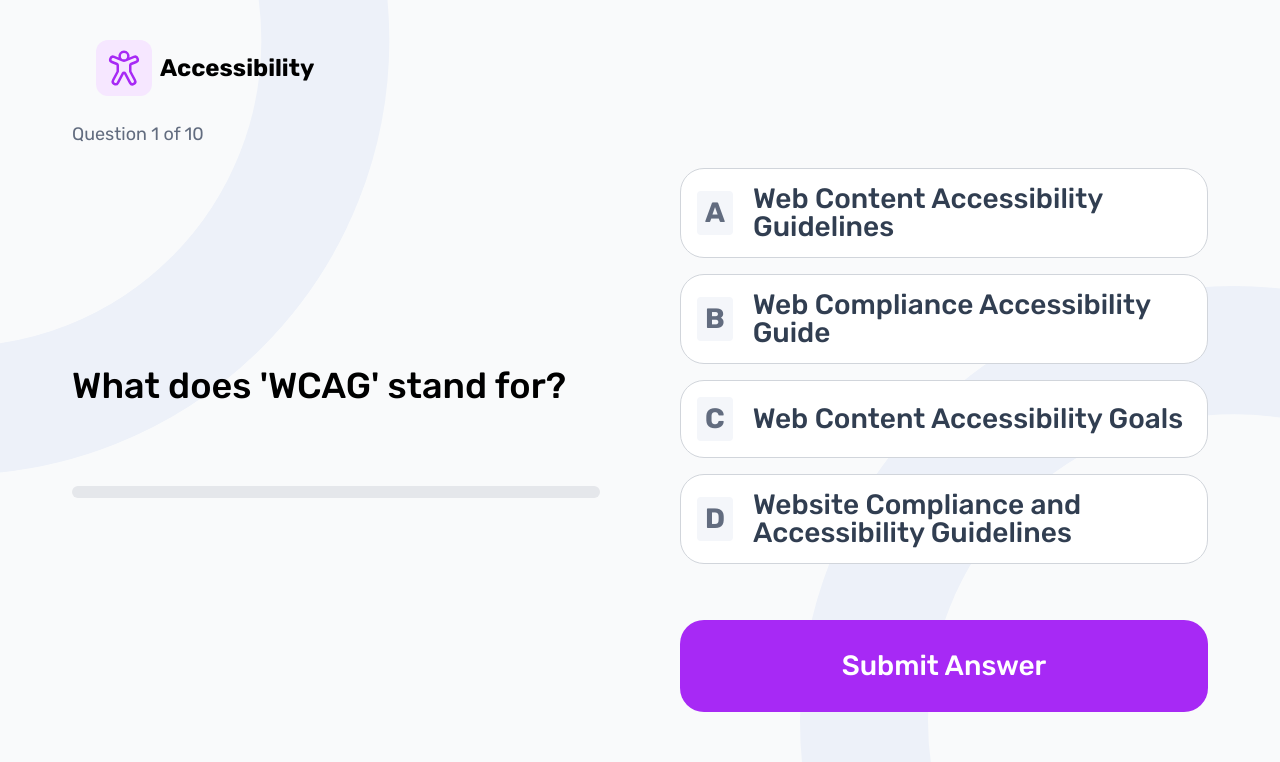
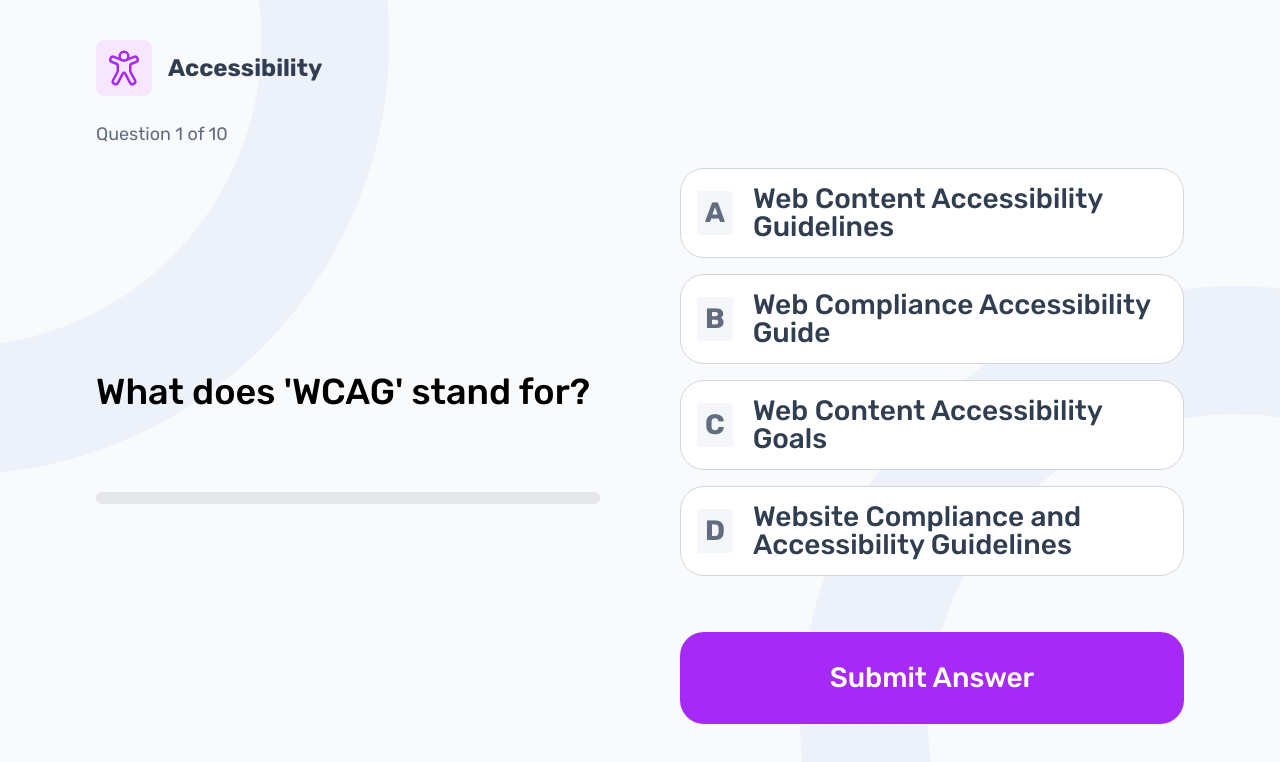
Before and after one commit to mehdias63/Frontend-quiz-app, a Next.js app: page /accessibility in a window 1280 px wide. Shown: the top 762 px of the page. Built offline with nearby package versions, Linux system fonts and the light colour scheme.

Commit message:
update topicPage

```diff
--- a/src/app/[topic]/page.jsx
+++ b/src/app/[topic]/page.jsx
@@ -4,7 +4,6 @@ import data from '../data/data.json'
 import { useState } from 'react'
 import { useParams, useRouter } from 'next/navigation'
 import Question from '../components/Question'
-import Header from '../components/Header'
 import clsx from 'clsx'
 import QuizIcon from 'app/components/QuizIcon'
 
@@ -60,19 +59,14 @@ export default function QuizPage() {
 		setShowError(false)
 	}
 
-	const bgColor = clsx('rounded-xl p-2', {
-		'bg-primary-600': quiz.title.toLowerCase() === 'html',
-		'bg-primary-500': quiz.title.toLowerCase() === 'css',
-		'bg-primary-400': quiz.title.toLowerCase() === 'javascript',
-		'bg-primary-200': quiz.title.toLowerCase() === 'accessibility',
-	})
-
 	return (
 		<main className="relative min-h-screen flex flex-col items-start px-4 py-10 xl:px-12 z-20">
-			<Header title={quiz.title} icon={quiz.icon} bgColor={bgColor} />
-			<div className="w-full p-6 space-y-1">
+			<div className="lg:px-12">
+				<QuizIcon title={quiz.title} icon={quiz.icon} />
+			</div>
+			<div className="w-full p-6 space-y-1 lg:px-12">
 				{!(isLastQuestion && isSubmitted) && (
-					<p className="text-sm lg:text-lg leading-[1.3125rem] text-primary-800">
+					<p className="text-sm lg:text-lg leading-[1.3125rem] text-primary-800 mb-8 lg:mb-0">
 						Question {current + 1} of {quiz.questions.length}
 					</p>
 				)}
@@ -91,18 +85,14 @@ export default function QuizPage() {
 						/>
 					</>
 				) : (
-					<div className="w-full flex flex-col lg:flex-row items-start lg:px-12">
+					<div className="w-full flex flex-col lg:flex-row items-start">
 						<div className="w-full text-primary-900 text-[2.5rem] lg:text-[4rem]">
 							<p className="font-light">Quiz completed</p>
 							<p className="font-semibold">You scored...</p>
 						</div>
 						<div className="w-full flex flex-col items-center">
 							<div className="bg-white w-full p-4 flex flex-col items-center max-w-[35.5rem] rounded-3xl mt-16 lg:mt-0">
-								<QuizIcon
-									title={quiz.title}
-									icon={quiz.icon}
-									bgColor={bgColor}
-								/>
+								<QuizIcon title={quiz.title} icon={quiz.icon} />
 								<p className="text-[5.5rem] lg:text-[9rem] font-medium text-primary-900">
 									{score}
 								</p>
--- a/src/app/components/Header.jsx
+++ /dev/null
@@ -1,14 +0,0 @@
-// import { Button } from '../../components/components/ui/button'
-
-import QuizIcon from './QuizIcon'
-
-function Header({ title, icon, bgColor }) {
-	return (
-		<div className="lg:px-12">
-			<QuizIcon title={title} icon={icon} bgColor={bgColor} />
-			{/* <Button variant="outline">Button</Button> */}
-		</div>
-	)
-}
-
-export default Header
--- a/src/app/components/QuizCard.jsx
+++ b/src/app/components/QuizCard.jsx
@@ -4,8 +4,8 @@ import QuizIcon from './QuizIcon'
 export default function QuizCard({ title, icon, bgColor }) {
 	return (
 		<Link href={`/${title.toLowerCase()}`}>
-			<div className="bg-white shadow-md hover:shadow-lg transition p-4 rounded-xl cursor-pointer flex items-center gap-4 w-full min-w-[20rem] xl:min-w-[35rem] mb-6 text-primary-900">
-				<QuizIcon title={title} icon={icon} bgColor={bgColor} />
+			<div className="bg-white shadow-md hover:shadow-lg transition p-4 rounded-xl cursor-pointer flex items-center w-full min-w-[20rem] xl:min-w-[35rem] mb-6 text-primary-900">
+				<QuizIcon title={title} icon={icon} />
 			</div>
 		</Link>
 	)
--- a/src/app/components/QuizIcon.jsx
+++ b/src/app/components/QuizIcon.jsx
@@ -1,10 +1,14 @@
-function QuizIcon({ icon, title, bgColor }) {
+import { GetBgColor } from 'app/lib/Utils'
+import clsx from 'clsx'
+
+function QuizIcon({ icon, title }) {
+	const bgColorClass = GetBgColor(title)
 	return (
-		<div className="flex items-center justify-center space-x-2">
-			<div className={bgColor}>
-				<img src={icon} alt={title} className="w-10 h-10" />
+		<div className="flex items-center justify-center space-x-4">
+			<div className={clsx('rounded-lg', bgColorClass)}>
+				<img src={icon} alt={title} className="w-14 h-14 p-2" />
 			</div>
-			<h2 className="text-2xl font-bold">{title}</h2>
+			<h2 className="text-2xl font-bold text-primary-900">{title}</h2>
 		</div>
 	)
 }
--- /dev/null
+++ b/src/app/lib/Utils.js
@@ -0,0 +1,12 @@
+export function GetBgColor(title) {
+	switch (title.toLowerCase()) {
+		case 'html':
+			return 'bg-primary-600'
+		case 'css':
+			return 'bg-primary-500'
+		case 'javascript':
+			return 'bg-primary-400'
+		case 'accessibility':
+			return 'bg-primary-200'
+	}
+}
--- a/src/app/page.jsx
+++ b/src/app/page.jsx
@@ -1,5 +1,6 @@
 import data from './data/data.json'
 import QuizCard from './components/QuizCard'
+import { GetBgColor } from './lib/Utils'
 
 export default function Home() {
 	return (
@@ -19,6 +20,7 @@ export default function Home() {
 						key={quiz.title}
 						title={quiz.title}
 						icon={quiz.icon}
+						bgColor={GetBgColor(quiz.title)}
 					/>
 				))}
 			</div>
```
Also changed, not shown: components.json (deleted).
